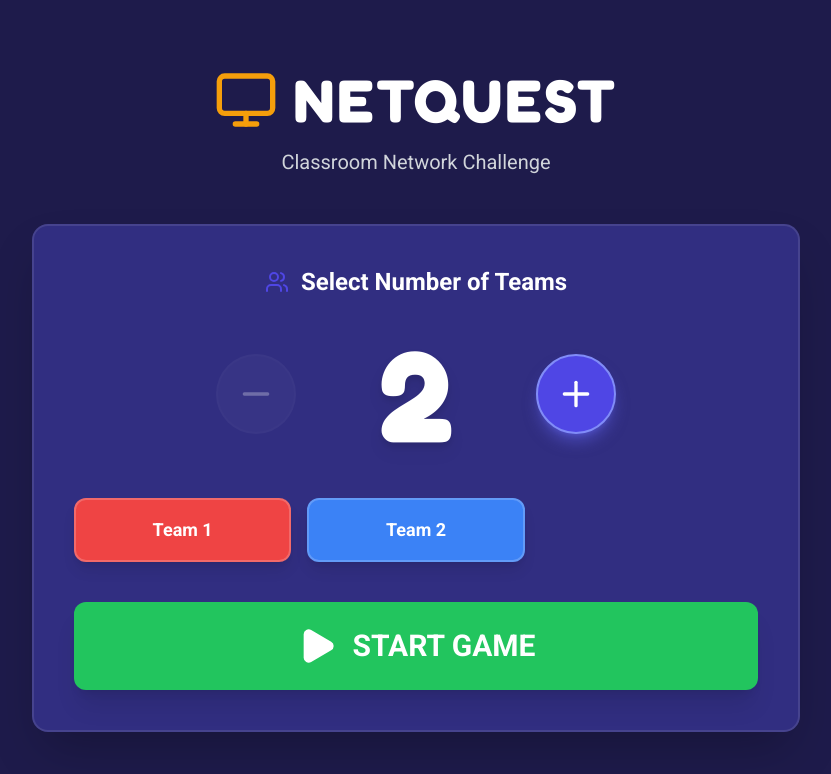
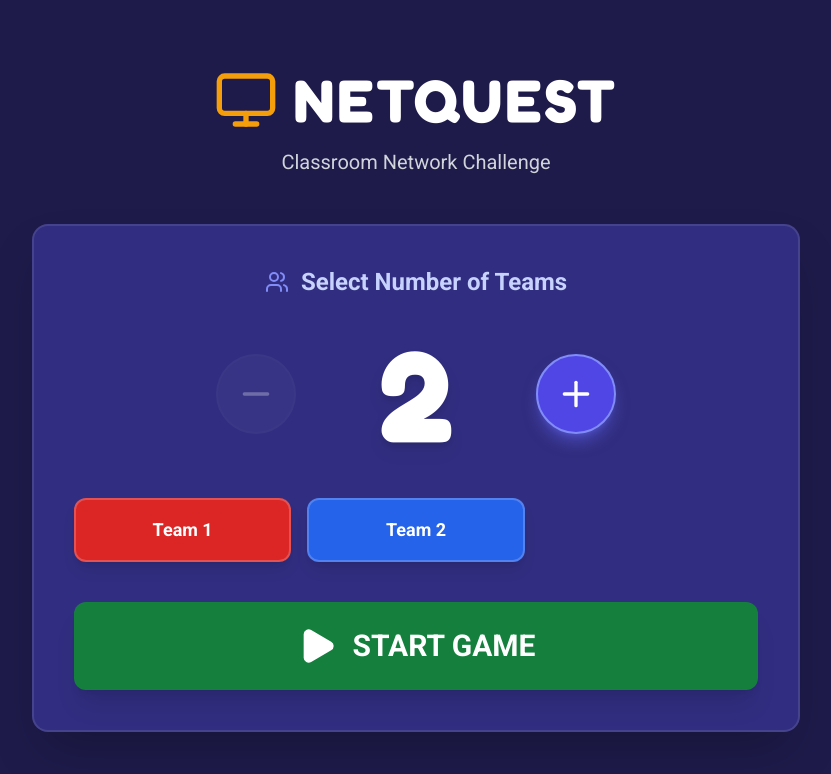
Before and after one commit to arjankc/netquest, a React (Vite) app: page / in a window 1280 px wide. Shown: the top 774 px of the page, without its empty margins (224-1055 px from the left). Built offline with nearby package versions, Linux system fonts and the light colour scheme.

Commit message:
fix(colors): Improve contrast and accessibility
Adjusted primary, success, and error colors to meet WCAG AA contrast ratios. Updated team colors and some text colors for better visual hierarchy and consistency.

```diff
--- a/App.tsx
+++ b/App.tsx
@@ -163,7 +163,7 @@ export default function App() {
               {soundEnabled ? <Volume2 size={20} className="md:w-6 md:h-6" /> : <VolumeX size={20} className="md:w-6 md:h-6" />}
             </button>
 
-            <button onClick={() => { if(confirm("Restart game?")) resetGame() }} className="p-2 hover:bg-white/10 rounded-full text-game-error">
+            <button onClick={() => { if(confirm("Restart game?")) resetGame() }} className="p-2 hover:bg-white/10 rounded-full text-red-400">
               <RefreshCw size={20} className="md:w-6 md:h-6" />
             </button>
           </div>
--- a/components/GameBoard.tsx
+++ b/components/GameBoard.tsx
@@ -62,7 +62,7 @@ export const GameBoard: React.FC<Props> = ({ gameState, onQuestionSelect }) => {
                         flex-1 rounded-xl font-display font-bold text-lg md:text-xl lg:text-2xl xl:text-3xl shadow-md transition-all border-2
                         flex items-center justify-center min-h-[50px] md:min-h-[70px] lg:min-h-[80px]
                         ${isAnswered
-                          ? 'bg-black/20 text-white/10 border-transparent cursor-default'
+                          ? 'bg-black/20 text-white/25 border-transparent cursor-default'
                           : 'bg-white text-game-primary border-game-primary hover:text-white cursor-pointer'
                         }
                       `}
--- a/components/StartScreen.tsx
+++ b/components/StartScreen.tsx
@@ -50,8 +50,8 @@ export const StartScreen: React.FC<Props> = ({ onStartGame }) => {
         </motion.div>
 
         <div className="w-full max-w-[95%] md:max-w-[700px] lg:max-w-3xl bg-game-surface p-6 md:p-10 rounded-2xl shadow-2xl border-2 border-white/10">
-          <h2 className="text-xl md:text-2xl font-bold mb-6 md:mb-8 text-white flex items-center justify-center gap-3">
-            <Users className="text-game-primary" /> Select Number of Teams
+          <h2 className="text-xl md:text-2xl font-bold mb-6 md:mb-8 text-indigo-200 flex items-center justify-center gap-3">
+            <Users className="text-indigo-400" /> Select Number of Teams
           </h2>
 
           {/* Counter Control */}
@@ -94,7 +94,7 @@ export const StartScreen: React.FC<Props> = ({ onStartGame }) => {
 
           <button
             onClick={handleStart}
-            className="w-full bg-game-success hover:bg-green-400 text-white text-2xl md:text-3xl font-bold py-4 md:py-6 rounded-xl shadow-xl flex items-center justify-center gap-4 transition-transform hover:scale-105 active:scale-95"
+            className="w-full bg-game-success hover:bg-green-600 text-white text-2xl md:text-3xl font-bold py-4 md:py-6 rounded-xl shadow-xl flex items-center justify-center gap-4 transition-transform hover:scale-105 active:scale-95"
           >
             <Play size={32} className="md:w-10 md:h-10" fill="currentColor" />
             START GAME
--- a/constants.tsx
+++ b/constants.tsx
@@ -10,12 +10,12 @@ export const CATEGORIES: Category[] = [
 ];
 
 export const TEAM_COLORS = [
-  'bg-red-500',
-  'bg-blue-500',
-  'bg-green-500',
-  'bg-purple-500',
-  'bg-orange-500',
-  'bg-pink-500'
+  'bg-red-600',
+  'bg-blue-600',
+  'bg-green-700',
+  'bg-purple-600',
+  'bg-orange-700',
+  'bg-pink-600'
 ];
 
 export const TEAM_ICONS = ['Rocket', 'Zap', 'Star', 'Crown', 'Smile', 'Heart'];
--- a/index.html
+++ b/index.html
@@ -24,10 +24,10 @@
             colors: {
               game: {
                 dark: '#1e1b4b', // indigo-950
-                primary: '#4f46e5', // indigo-600
-                accent: '#f59e0b', // amber-500
-                success: '#22c55e', // green-500
-                error: '#ef4444', // red-500
+                primary: '#4f46e5', // indigo-600 (Contrast on White: 4.8:1 - AA)
+                accent: '#f59e0b', // amber-500 (Used for icons on dark bg - OK)
+                success: '#15803d', // green-700 (Contrast on White: 5.1:1 - AA)
+                error: '#dc2626', // red-600 (Contrast on White: 5.0:1 - AA)
                 surface: '#312e81', // indigo-900
               }
             }
```
